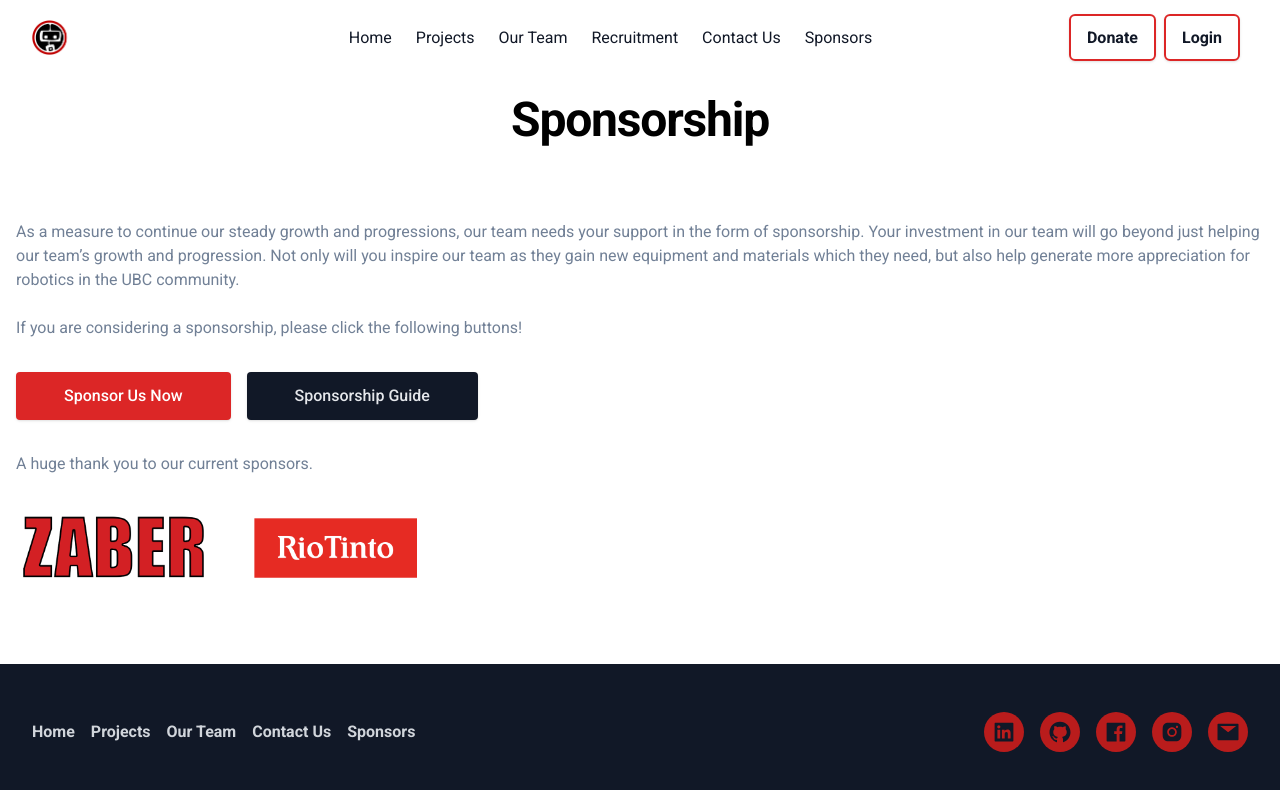
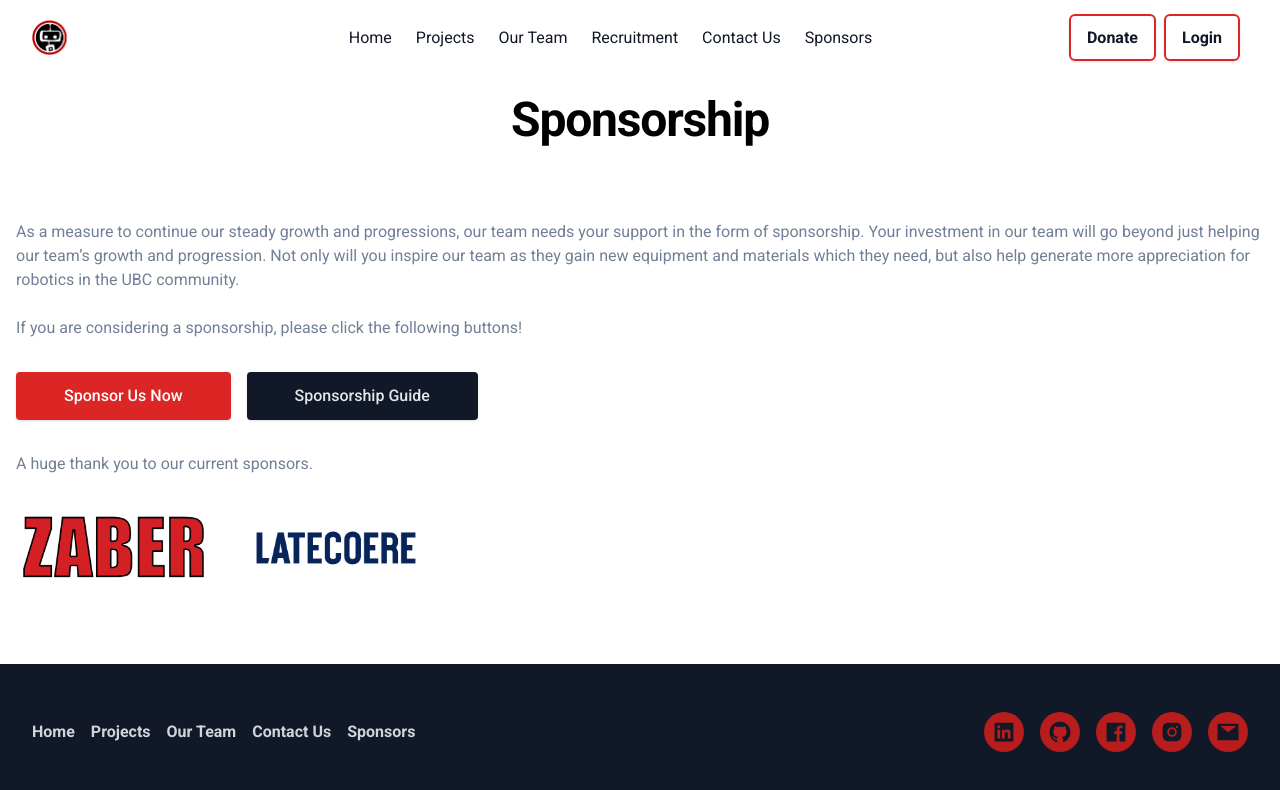
Before and after one commit to SteveIsnthere/openrobotics_website, a React (Create React App) app: page /Sponsor in a window 1280 px wide. Shown: the top 790 px of the page. Built offline with nearby package versions, Linux system fonts and the light colour scheme.

Commit message:
revert riotinto testing

```diff
--- a/src/components/Home/Sponsor.tsx
+++ b/src/components/Home/Sponsor.tsx
@@ -54,7 +54,7 @@ function Sponsor() {
             <div className="h-24 w-48 flex items-center justify-center">
               <img
                 alt="LateCoere logo"
-                src="assets/img/sponsor/RioTinto.png"
+                src="assets/img/sponsor/LateCoere.png"
                 className="max-h-full max-w-full object-contain"
               />
             </div>
```
